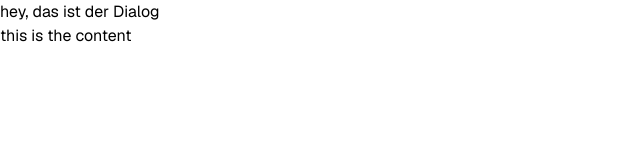
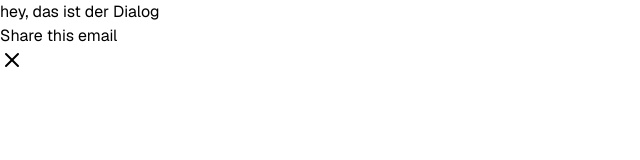
Before and after one commit to selfmail/selfmail, a Next.js app in the folder apps/dashboard/: page / in a window 1280 px wide. Both pictures are taken after a click on the button "hey, das ist der Dialog". Shown: the top 160 px of the page, without its empty margins (0-640 px from the left). Built offline with nearby package versions, Linux system fonts and the light colour scheme.

Commit message:
added a dialog header

```diff
--- a/apps/dashboard/package.json
+++ b/apps/dashboard/package.json
@@ -14,6 +14,7 @@
     "database": "workspace:*",
     "framer-motion": "^11.2.12",
     "geist": "^1.3.0",
+    "lucide-react": "^0.408.0",
     "next": "^14.2.4",
     "next-themes": "^0.3.0",
     "react": "^18.3.1",
--- a/apps/dashboard/src/app/page.tsx
+++ b/apps/dashboard/src/app/page.tsx
@@ -1,4 +1,4 @@
-import { Dialog, DialogContent, DialogTrigger } from "ui";
+import { Dialog, DialogContent, DialogHeader, DialogTrigger } from "ui";
 
 export default function HomePage() {
   return (
@@ -8,7 +8,9 @@ export default function HomePage() {
           hey, das ist der Dialog
         </DialogTrigger>
         <DialogContent>
-          this is the content
+          <DialogHeader>
+            Share this email
+          </DialogHeader>
         </DialogContent>
       </Dialog>
     </main>
--- a/packages/ui/package.json
+++ b/packages/ui/package.json
@@ -41,6 +41,7 @@
     "vite": "^5.3.1"
   },
   "dependencies": {
+    "lucide-react": "^0.408.0",
     "zustand": "^4.5.4"
   }
 }
--- a/packages/ui/src/components/dialog.tsx
+++ b/packages/ui/src/components/dialog.tsx
@@ -1,5 +1,6 @@
 "use client"
 
+import { X } from "lucide-react"
 import { cn } from "../cn"
 import { createContext, useContext, useEffect } from "react"
 import { create } from "zustand"
@@ -42,7 +43,7 @@ export const useDialogStore = create<state & action>((set) => ({
     setOpenId: (state: number | undefined) => set({ openId: state }),
     setContent: (state) => set({ content: state }),
     classNames: undefined,
-    setClassNames: (state) => set({classNames: state})
+    setClassNames: (state) => set({ classNames: state })
 }))
 
 
@@ -124,7 +125,7 @@ function DialogTrigger({ children, ...props }: TriggerProps) {
  * will be used inside an other element, which will be rendered on the root
  * of the react tree.
  */
-function DialogContent({ children, className }: { children: React.ReactNode, className: string }) {
+function DialogContent({ children, className }: { children: React.ReactNode, className?: string }) {
     const { open, openId, setContent, setClassNames } = useDialogStore()
     const id = useContext(IdContext)
 
@@ -141,14 +142,32 @@ function DialogContent({ children, className }: { children: React.ReactNode, cla
 
 // components for the look
 interface DialogHeaderProps extends React.HTMLAttributes<HTMLHeadingElement> {
-    children: React.ReactNode
+    children: React.ReactNode,
+    customIcon?: React.ReactNode,
+    showIcon?: boolean
 }
-function DialogHeader({children, ...props}: DialogHeaderProps) {
+function DialogHeader({ children, showIcon = true, customIcon, ...props }: DialogHeaderProps) {
+    const { setOpen, setContent, setOpenId } = useDialogStore()
     return (
-        <div className="flex">
-            <h2 className={cn("", props.className)} {...props}>
+        <div className="flex justify-between items-center">
+            <h2 className={cn("text-lg font-semibold", props.className)} {...props}>
                 {children}
             </h2>
+            {showIcon && !customIcon &&(
+                <X className="cursor-pointer h-4 w-4" onClick={() => {
+                    setContent(undefined)
+                    setOpenId(undefined)
+                    setOpen(false)
+                }} onKeyDown={() => {
+                    setContent(undefined)
+                    setOpenId(undefined)
+                    setOpen(false)
+                }} />
+            )}
+            {showIcon && customIcon && (
+                <>{customIcon}</>
+            )}
+
         </div>
     )
 }
```
Also changed, not shown: 1 other file (tests, documents, lock files or other folders).
